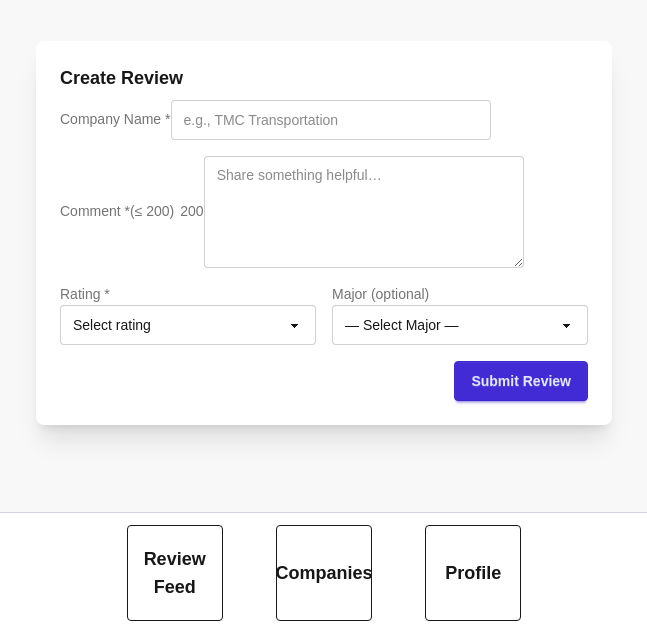
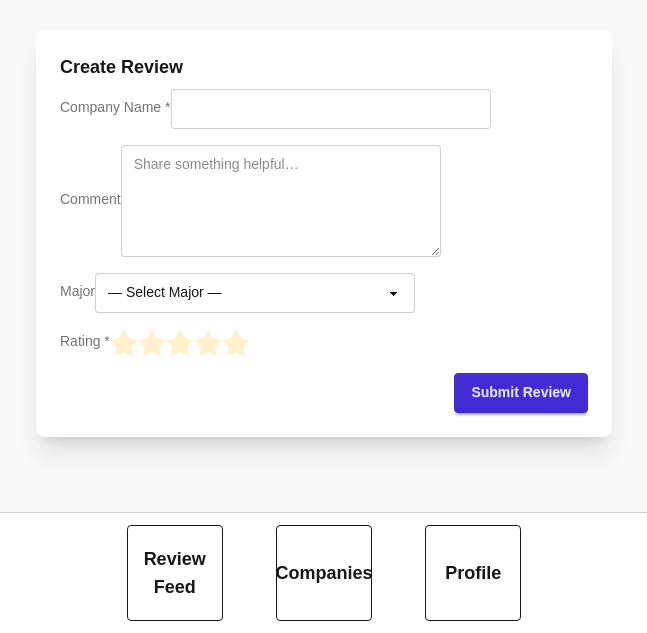
Before and after one commit to jhsotoglz/iowa_state, a Next.js app: page /create_review in a window 1280 px wide. Shown: the part 167-800 px from the top of the page, without its empty margins (316-963 px from the left). Built offline with nearby package versions, Linux system fonts and the light colour scheme.

Commit message:
add star rating and hardcoded email

```diff
--- a/src/app/create_review/page.tsx
+++ b/src/app/create_review/page.tsx
@@ -1,9 +1,10 @@
 // app/create_review/page.tsx
 "use client";
 import { useState } from "react";
+import StarRating from "../frontend_components/star_rating";
 
 const ACTION_URL = "/backend/reviews";
-
+const HARDCODED_EMAIL = "alice@example.com"; // ← change this
 // ISU College of Engineering majors (labels show the common ISU abbrev)
 const MAJORS = [
   { value: "AER E", label: "Aerospace Engineering (AER E)" },
@@ -23,6 +24,7 @@ const MAJORS = [
 ];
 
 export default function CreateReviewPage() {
+  //states
   const [companyName, setCompanyName] = useState("");
   const [comment, setComment] = useState("");
   const [rating, setRating] = useState<number | "">("");
@@ -32,12 +34,10 @@ export default function CreateReviewPage() {
     null
   );
 
-  const remaining = 200 - comment.length;
-
   async function onSubmit(e: React.FormEvent) {
     e.preventDefault();
     setMsg(null);
-
+    //validation
     if (!companyName.trim() || !comment.trim() || rating === "") {
       setMsg({
         type: "err",
@@ -56,6 +56,7 @@ export default function CreateReviewPage() {
         method: "POST",
         headers: { "Content-Type": "application/json" },
         body: JSON.stringify({
+          email: HARDCODED_EMAIL, // ← hardcoded email added
           companyName: companyName.trim(),
           comment: comment.trim(),
           rating: Number(rating),
@@ -93,7 +94,7 @@ export default function CreateReviewPage() {
               <span>{msg.text}</span>
             </div>
           )}
-
+          {/* Company Name */}
           <form className="space-y-4" onSubmit={onSubmit}>
             <div className="form-control">
               <label className="label">
@@ -101,23 +102,15 @@ export default function CreateReviewPage() {
               </label>
               <input
                 className="input input-bordered"
-                placeholder="e.g., TMC Transportation"
                 value={companyName}
                 onChange={(e) => setCompanyName(e.target.value)}
                 required
               />
             </div>
-
+            {/* Comment */}
             <div className="form-control">
               <label className="label">
-                <span className="label-text font-medium">Comment *(≤ 200)</span>
-                <span
-                  className={`label-text-alt ${
-                    remaining < 0 ? "text-error" : ""
-                  }`}
-                >
-                  {remaining}
-                </span>
+                <span className="label-text font-medium">Comment</span>
               </label>
               <textarea
                 className="textarea textarea-bordered h-28"
@@ -128,34 +121,10 @@ export default function CreateReviewPage() {
                 required
               />
             </div>
-
-            <div className="grid grid-cols-1 sm:grid-cols-2 gap-4">
+            {/* Major */}
             <div className="form-control">
               <label className="label">
-                  <span className="label-text font-medium">Rating *</span>
-                </label>
-                <select
-                  className="select select-bordered"
-                  value={rating}
-                  onChange={(e) =>
-                    setRating(e.target.value ? Number(e.target.value) : "")
-                  }
-                  required
-                >
-                  <option value="">Select rating</option>
-                  {[1, 2, 3, 4, 5].map((r) => (
-                    <option key={r} value={r}>
-                      {r}
-                    </option>
-                  ))}
-                </select>
-              </div>
-
-              <div className="form-control">
-                <label className="label">
-                  <span className="label-text font-medium">
-                    Major (optional)
-                  </span>
+                <span className="label-text font-medium">Major</span>
               </label>
               <select
                 className="select select-bordered"
@@ -170,6 +139,24 @@ export default function CreateReviewPage() {
                 ))}
               </select>
             </div>
+            {/* Rating */}
+            {/* Rating */}
+            <div className="form-control">
+              <label className="label">
+                <span className="label-text font-medium">Rating *</span>
+                {rating !== "" && (
+                  <span className="label-text-alt">({rating} / 5)</span>
+                )}
+              </label>
+
+              <StarRating value={rating} onChange={(n) => setRating(n)} />
+
+              {/* Hidden input to keep HTML form semantics if needed */}
+              <input
+                type="hidden"
+                name="rating"
+                value={rating === "" ? "" : String(rating)}
+              />
             </div>
 
             <div className="card-actions justify-end">
--- /dev/null
+++ b/src/app/frontend_components/star_rating.tsx
@@ -0,0 +1,26 @@
+export default function StarRating({
+  value,
+  onChange,
+  name = "rating",
+}: {
+  value: number | "";
+  onChange: (n: number) => void;
+  name?: string;
+}) {
+  // Render 1..5 stars with radio inputs (accessible + keyboardable)
+  return (
+    <div className="rating rating-lg">
+      {[1, 2, 3, 4, 5].map((n) => (
+        <input
+          key={n}
+          type="radio"
+          name={name}
+          className="mask mask-star-2 bg-warning"
+          aria-label={`${n} star${n > 1 ? "s" : ""}`}
+          checked={value === n}
+          onChange={() => onChange(n)}
+        />
+      ))}
+    </div>
+  );
+}
```
Lines whose indentation alone changed are shown as unchanged.
